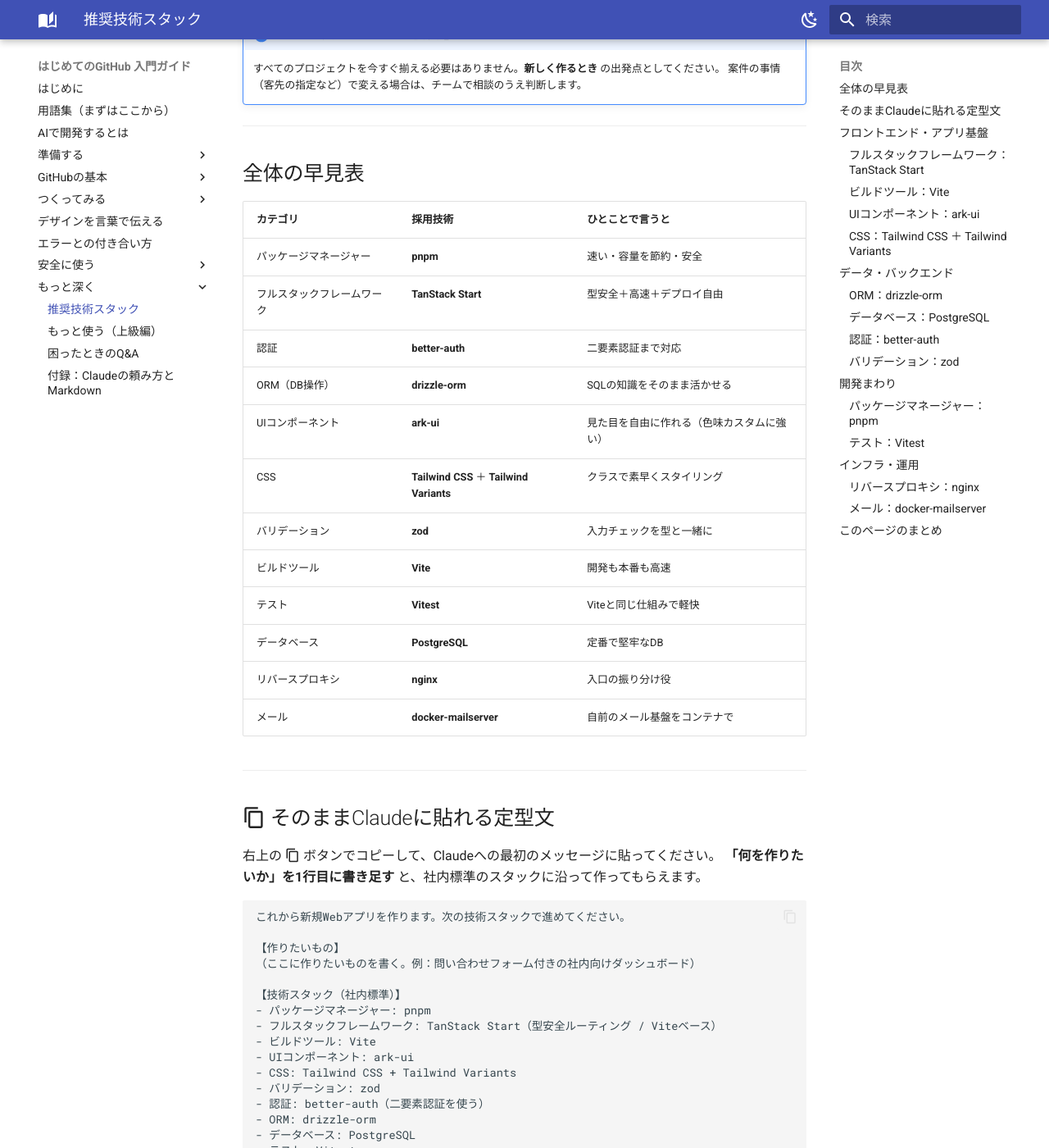
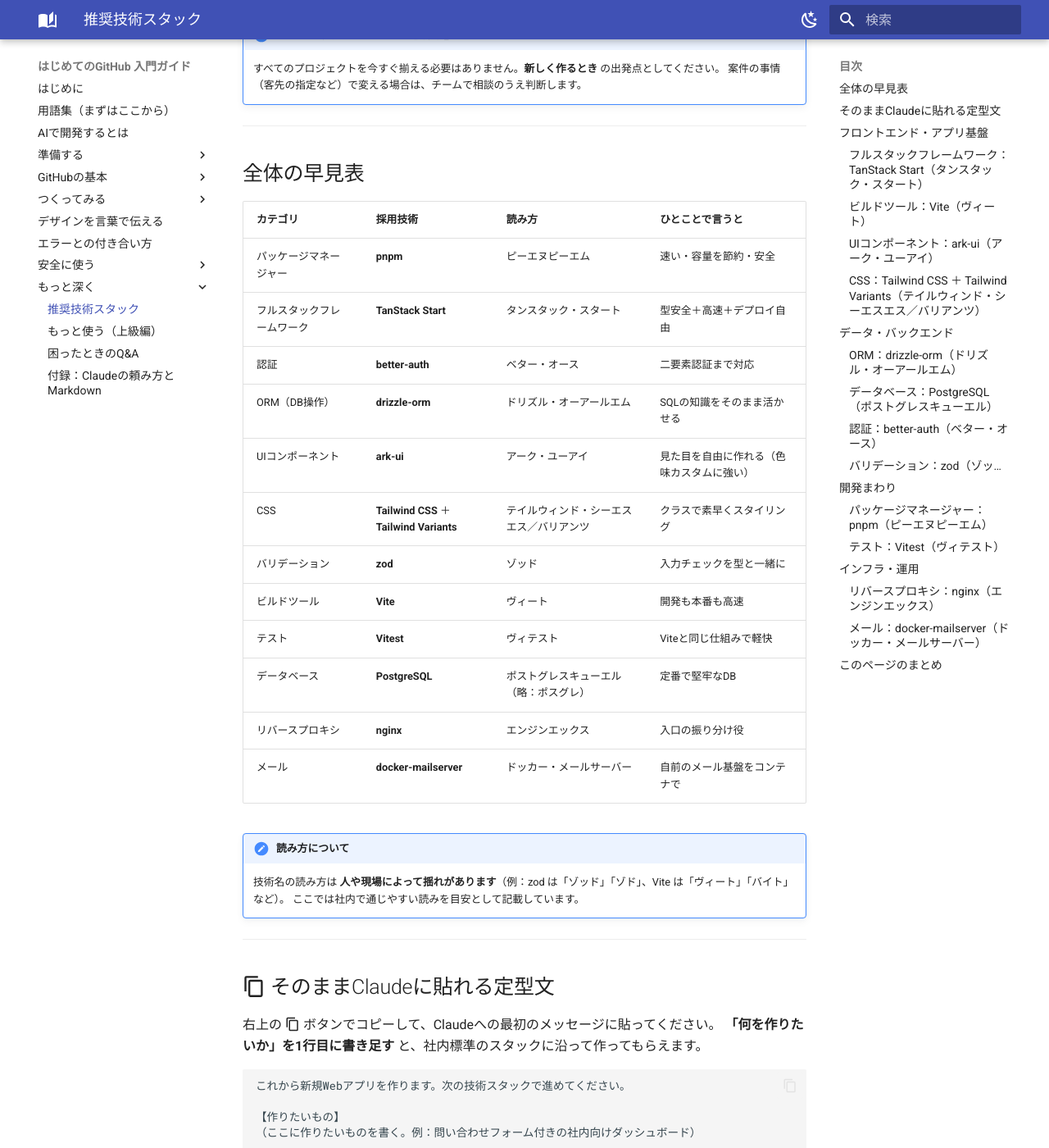
Before and after one commit to sup-kajiwara/github-guide, an MkDocs documentation site: the page built from docs/tech-stack.md, in a window 1280 px wide and 1400 px high, scrolled down 746 px. Shown: the whole window at 82% size. Built offline with MkDocs 1.6.1 and Material for MkDocs 9.7.7, drawn with Linux system fonts in a browser that asks for light colours; some of the changed text lies outside the part shown.

Commit message:
推奨技術スタック: 各技術の読み方（カタカナ）を追記
早見表に「読み方」列を追加し、各セクション見出しにもふりがなを併記。
読み方には現場で揺れがある旨の注記も追加。

Co-Authored-By: Claude Opus 4.8 <noreply@anthropic.com>

```diff
--- a/docs/tech-stack.md
+++ b/docs/tech-stack.md
@@ -21,20 +21,24 @@
 
 ## 全体の早見表
 
-| カテゴリ | 採用技術 | ひとことで言うと |
-|---|---|---|
-| パッケージマネージャー | **pnpm** | 速い・容量を節約・安全 |
-| フルスタックフレームワーク | **TanStack Start** | 型安全＋高速＋デプロイ自由 |
-| 認証 | **better-auth** | 二要素認証まで対応 |
-| ORM（DB操作） | **drizzle-orm** | SQLの知識をそのまま活かせる |
-| UIコンポーネント | **ark-ui** | 見た目を自由に作れる（色味カスタムに強い） |
-| CSS | **Tailwind CSS** ＋ **Tailwind Variants** | クラスで素早くスタイリング |
-| バリデーション | **zod** | 入力チェックを型と一緒に |
-| ビルドツール | **Vite** | 開発も本番も高速 |
-| テスト | **Vitest** | Viteと同じ仕組みで軽快 |
-| データベース | **PostgreSQL** | 定番で堅牢なDB |
-| リバースプロキシ | **nginx** | 入口の振り分け役 |
-| メール | **docker-mailserver** | 自前のメール基盤をコンテナで |
+| カテゴリ | 採用技術 | 読み方 | ひとことで言うと |
+|---|---|---|---|
+| パッケージマネージャー | **pnpm** | ピーエヌピーエム | 速い・容量を節約・安全 |
+| フルスタックフレームワーク | **TanStack Start** | タンスタック・スタート | 型安全＋高速＋デプロイ自由 |
+| 認証 | **better-auth** | ベター・オース | 二要素認証まで対応 |
+| ORM（DB操作） | **drizzle-orm** | ドリズル・オーアールエム | SQLの知識をそのまま活かせる |
+| UIコンポーネント | **ark-ui** | アーク・ユーアイ | 見た目を自由に作れる（色味カスタムに強い） |
+| CSS | **Tailwind CSS** ＋ **Tailwind Variants** | テイルウィンド・シーエスエス／バリアンツ | クラスで素早くスタイリング |
+| バリデーション | **zod** | ゾッド | 入力チェックを型と一緒に |
+| ビルドツール | **Vite** | ヴィート | 開発も本番も高速 |
+| テスト | **Vitest** | ヴィテスト | Viteと同じ仕組みで軽快 |
+| データベース | **PostgreSQL** | ポストグレスキューエル（略：ポスグレ） | 定番で堅牢なDB |
+| リバースプロキシ | **nginx** | エンジンエックス | 入口の振り分け役 |
+| メール | **docker-mailserver** | ドッカー・メールサーバー | 自前のメール基盤をコンテナで |
+
+!!! note "読み方について"
+    技術名の読み方は **人や現場によって揺れがあります**（例：zod は「ゾッド」「ゾド」、Vite は「ヴィート」「バイト」など）。
+    ここでは社内で通じやすい読みを目安として記載しています。
 
 ---
 
@@ -83,7 +87,7 @@
 
 ## フロントエンド・アプリ基盤
 
-### :material-application-braces: フルスタックフレームワーク：TanStack Start
+### :material-application-braces: フルスタックフレームワーク：TanStack Start（タンスタック・スタート）
 
 **結論：新規Webアプリの土台は TanStack Start を標準にします。**
 
@@ -93,14 +97,14 @@
 - :material-rocket-launch: **Viteベースで高速な開発体験** — 保存するとすぐ画面に反映される
 - :material-cloud-cog: **デプロイ先の柔軟性** — 特定のサービスに縛られず、置き場所を選べる
 
-### :material-vuetify: ビルドツール：Vite
+### :material-vuetify: ビルドツール：Vite（ヴィート）
 
 **結論：ビルド・開発サーバーは Vite を使います。**
 
 - 開発中の表示が速く、待ち時間が少ない
 - TanStack Start も Vitest も Vite を土台にしており、**道具がそろう** のが大きな利点
 
-### :material-palette-swatch: UIコンポーネント：ark-ui
+### :material-palette-swatch: UIコンポーネント：ark-ui（アーク・ユーアイ）
 
 **結論：UIの部品は ark-ui を標準とします。**
 
@@ -115,7 +119,7 @@
 
     現在は v4 対応が進んでいるため、**標準色ベースの案件では再評価の余地あり**。ただし「色味のカスタムが多い案件 → ark-ui」という現状の使い分けは引き続き有効です。
 
-### :material-language-css3: CSS：Tailwind CSS ＋ Tailwind Variants
+### :material-language-css3: CSS：Tailwind CSS ＋ Tailwind Variants（テイルウィンド・シーエスエス／バリアンツ）
 
 **結論：スタイリングは Tailwind CSS を基本に、出し分けは Tailwind Variants で整理します。**
 
@@ -126,7 +130,7 @@
 
 ## データ・バックエンド
 
-### :material-database-cog: ORM：drizzle-orm
+### :material-database-cog: ORM：drizzle-orm（ドリズル・オーアールエム）
 
 **結論：データベース操作は drizzle-orm を標準にします。**
 
@@ -135,14 +139,14 @@
 - :material-database-search: **SQLの知識がそのまま活かせる** — SQLに近い書き心地で、学習コストが低い
 - :material-speedometer: **SQLのパフォーマンスを良くできる** — 発行されるクエリが見えやすく、無駄な処理を抑えやすい
 
-### :material-elephant: データベース：PostgreSQL
+### :material-elephant: データベース：PostgreSQL（ポストグレスキューエル）
 
 **結論：DBは PostgreSQL を標準とします。**
 
 - 実績が豊富で堅牢、機能も充実した定番のリレーショナルDB
 - drizzle-orm との組み合わせで安心して使える
 
-### :material-shield-key: 認証：better-auth
+### :material-shield-key: 認証：better-auth（ベター・オース）
 
 **結論：ログイン・認証まわりは better-auth を使います。**
 
@@ -151,7 +155,7 @@
 !!! warning "認証情報の扱いに注意"
     パスワード・APIキー・トークンなどの認証情報は、**コードに直接書かない／AIに渡さない** のが基本です（→ [AIと安全に付き合う](ai-safety.md)）。
 
-### :material-check-decagram: バリデーション：zod
+### :material-check-decagram: バリデーション：zod（ゾッド）
 
 **結論：入力チェック（バリデーション）は zod で行います。**
 
@@ -162,7 +166,7 @@
 
 ## 開発まわり
 
-### :material-package-variant-closed: パッケージマネージャー：pnpm
+### :material-package-variant-closed: パッケージマネージャー：pnpm（ピーエヌピーエム）
 
 **結論：ライブラリの管理は pnpm を標準にします。**
 
@@ -175,7 +179,7 @@
     ライブラリ（部品）に悪意のあるコードを紛れ込ませて攻撃する手口のこと。
     pnpm は依存関係を厳密に扱うため、こうしたリスクを減らすのに役立ちます。
 
-### :material-test-tube: テスト：Vitest
+### :material-test-tube: テスト：Vitest（ヴィテスト）
 
 **結論：自動テストは Vitest で書きます。**
 
@@ -186,14 +190,14 @@
 
 ## インフラ・運用
 
-### :material-arrow-decision: リバースプロキシ：nginx
+### :material-arrow-decision: リバースプロキシ：nginx（エンジンエックス）
 
 **結論：サーバーの入口（振り分け役）は nginx を使います。**
 
 - 外からのアクセスを受け取り、適切なアプリへ **振り分ける**
 - HTTPS化や静的ファイルの配信など、入口まわりの役割を担う
 
-### :material-email-fast: メール：docker-mailserver
+### :material-email-fast: メール：docker-mailserver（ドッカー・メールサーバー）
 
 **結論：メール基盤は docker-mailserver で構築します。**
 
```
